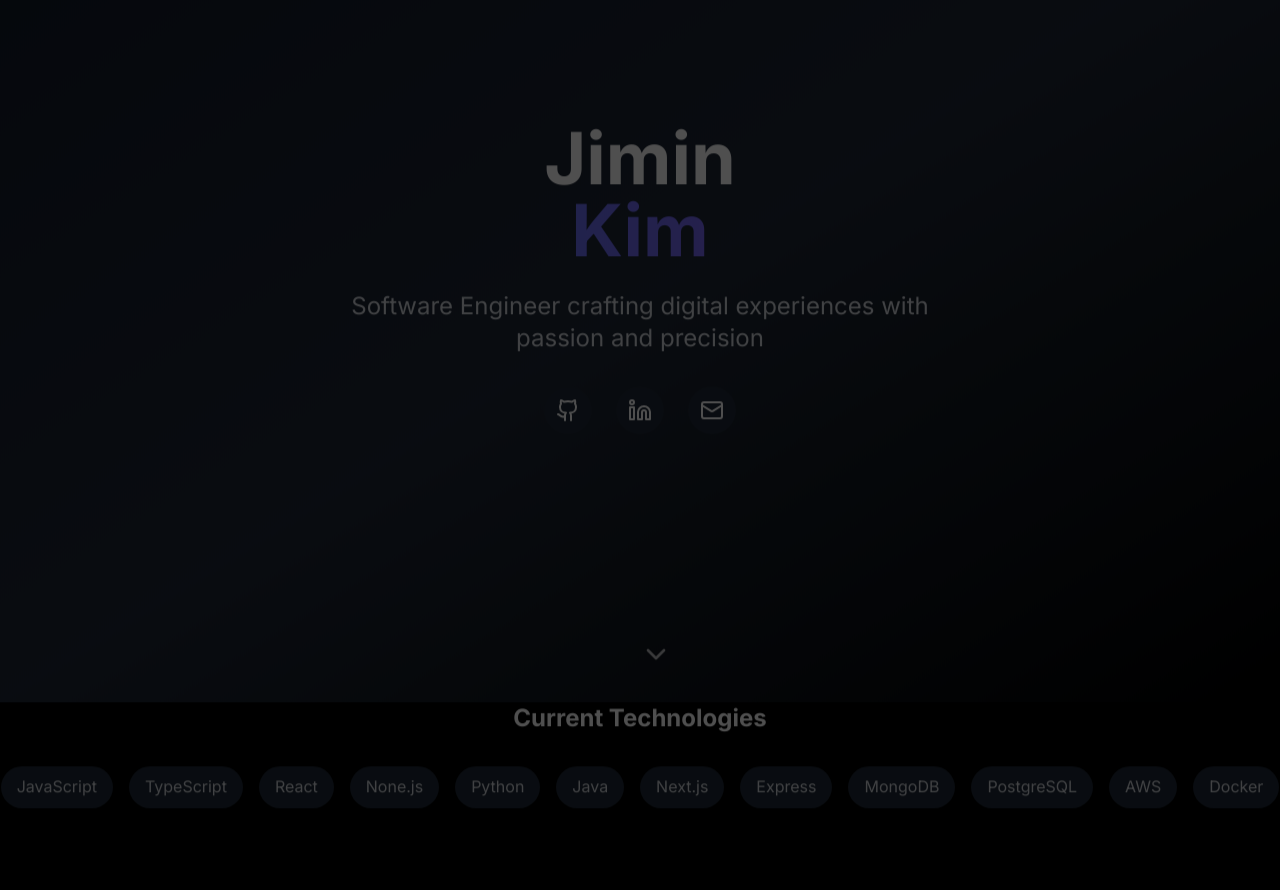
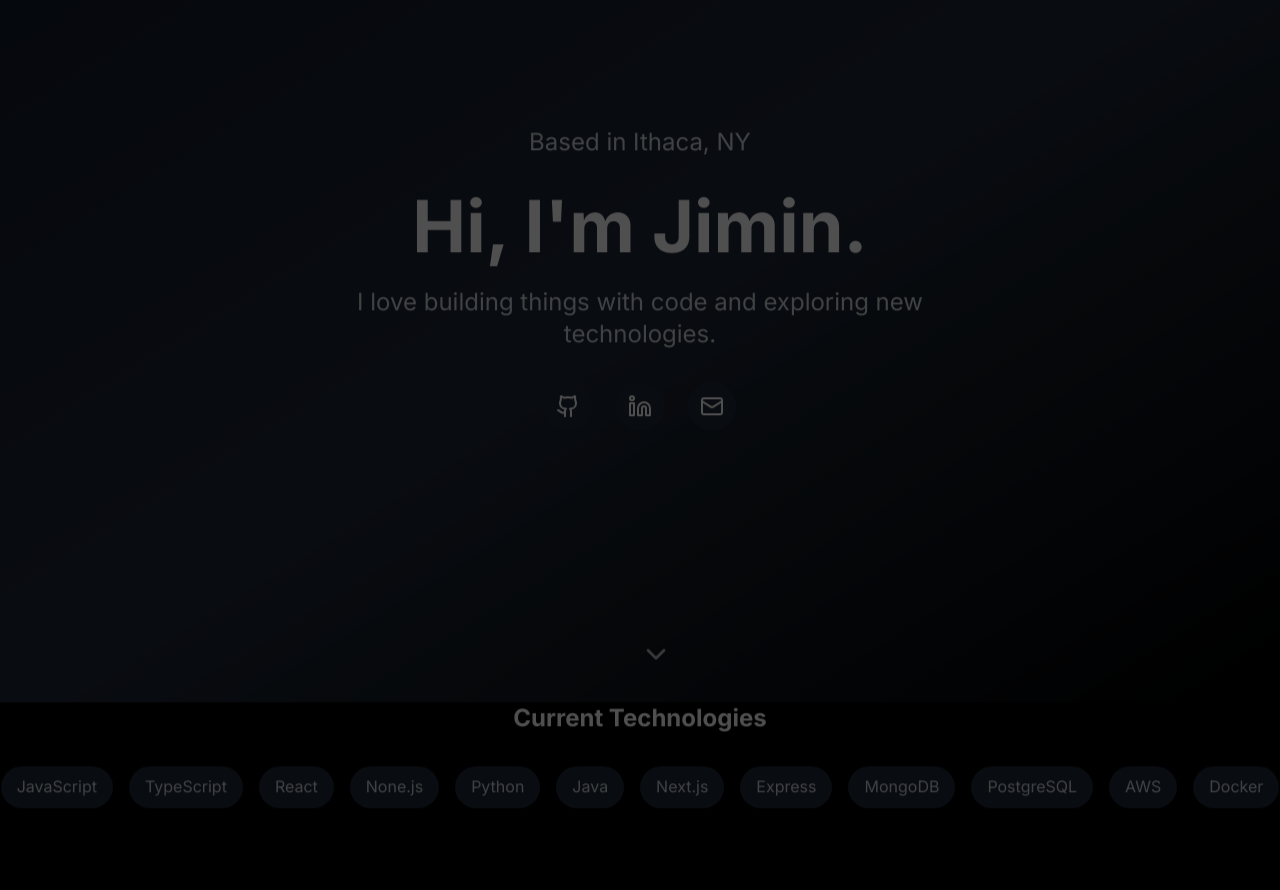
Before and after one commit to jiminkim214/portfolio-website, a React (Vite) app: page / in a window 1280 px wide. Shown: the part 2300-3190 px from the top of the page. Built offline with nearby package versions, Linux system fonts and the light colour scheme.

Commit message:
updated name and intro

```diff
--- a/src/components/Hero.tsx
+++ b/src/components/Hero.tsx
@@ -12,15 +12,14 @@ const Hero: React.FC = () => {
     <section className="min-h-screen flex items-center justify-center relative bg-gradient-to-br from-gray-900 via-gray-800 to-black">
       <div className="container mx-auto px-6 text-center">
         <div className="animate-fade-in-up">
+            <p className="text-xl md:text-2xl text-gray-300 mb-8 max-w-2xl mx-auto">
+            Based in Ithaca, NY
+          </p>
           <h1 className="text-5xl md:text-7xl font-bold text-white mb-6 leading-tight">
-            <span className="block">Jimin</span>
-            <span className="block bg-gradient-to-r from-blue-500 to-purple-500 bg-clip-text text-transparent">
-              Kim
-            </span>
+            <span className="block">Hi, I'm Jimin. </span>
           </h1>
-
           <p className="text-xl md:text-2xl text-gray-300 mb-8 max-w-2xl mx-auto">
-            Software Engineer crafting digital experiences with passion and precision
+            I love building things with code and exploring new technologies.
           </p>
 
           <div className="flex justify-center space-x-6 mb-12">
```
